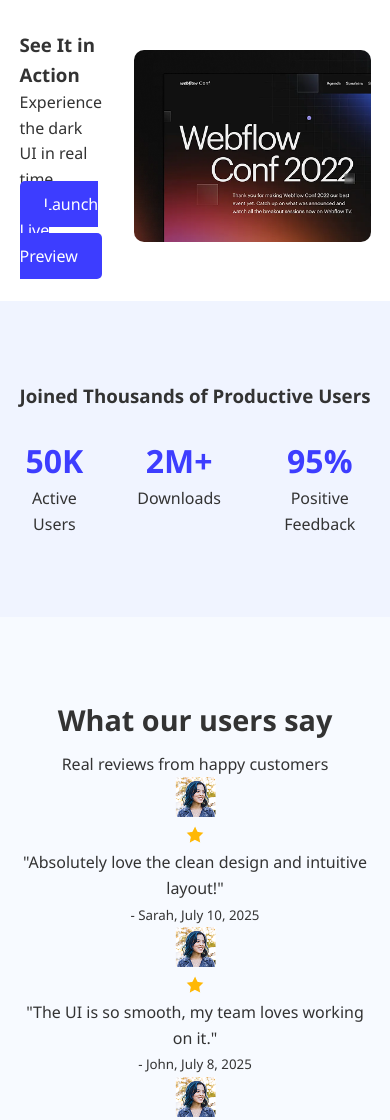
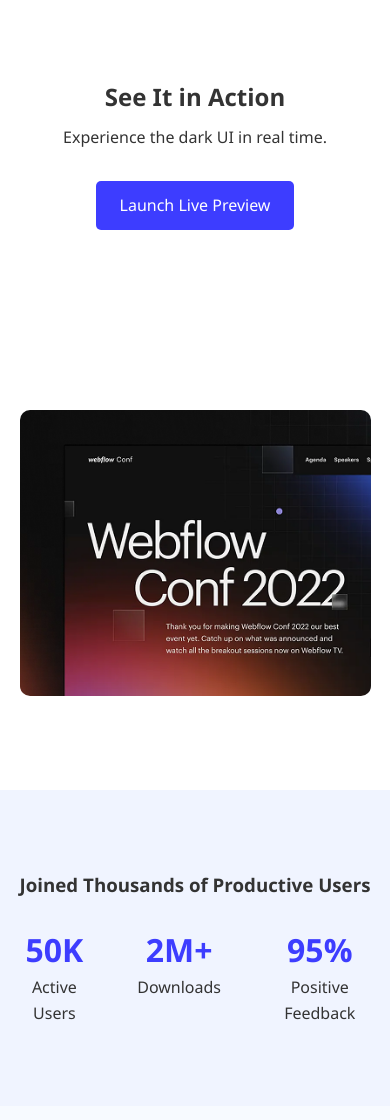
Before and after one commit to naoreen/ph-assignment1-naoreen, a plain HTML site: page index.html in a window 390 px wide. Shown: the part 582-1702 px from the top of the page. Drawn offline with Linux system fonts and the light colour scheme.

Commit message:
Updated action section button

```diff
--- a/index.html
+++ b/index.html
@@ -45,36 +45,37 @@
       </div>
     </div>
   </section>
-
 <section class="feedback">
   <div class="container">
     <h3>What our users say</h3>
     <p>Real reviews from happy customers</p>
 
-    <div class="review">
+    <div class="reviews">
+      <div class="review-card">
         <img src="images/avatar.png" alt="Sarah">
-      <div class="review-text">
+        <div class="review-content">
           <img src="images/icon-star.png" alt="stars" class="stars">
           <p>"Absolutely love the clean design and intuitive layout!"</p>
           <small>- Sarah, July 10, 2025</small>
         </div>
       </div>
 
-    <div class="review">
+      <div class="review-card">
         <img src="images/avatar.png" alt="John">
-      <div class="review-text">
+        <div class="review-content">
           <img src="images/icon-star.png" alt="stars" class="stars">
           <p>"The UI is so smooth, my team loves working on it."</p>
           <small>- John, July 8, 2025</small>
         </div>
       </div>
 
-    <div class="review">
+      <div class="review-card">
         <img src="images/avatar.png" alt="Aisha">
-      <div class="review-text">
+        <div class="review-content">
           <img src="images/icon-star.png" alt="stars" class="stars">
           <p>"Perfect for our agency — clean, fast and professional."</p>
           <small>- Aisha, July 5, 2025</small>
+        </div>
       </div>
     </div>
 
--- a/styles.css
+++ b/styles.css
@@ -58,19 +58,51 @@ body {
   font-size: 2.2rem;
   margin-bottom: 1rem;
 }
+.action {
+  padding: 3rem 0;
+}
+
 .action-content {
   display: flex;
+  flex-wrap: wrap;
+  gap: 2rem;
   align-items: center;
-  gap: 2rem;
 }
 
-.action .left {
-  flex: 1;
+.action .left, .action .right {
+  flex: 1 1 300px;
+}
+
+.action .left h3 {
+  font-size: 1.5rem;
+  margin-bottom: 0.5rem;
+}
+
+.action .left p {
+  margin-bottom: 1rem;
+  line-height: 1.5;
 }
 
 .action .right img {
   max-width: 100%;
   border-radius: 10px;
+}
+
+/* Responsive */
+@media (max-width: 768px) {
+  .action-content {
+    flex-direction: column;
+    text-align: center;
+  }
+
+  .action .left, .action .right {
+    width: 100%;
+  }
+
+  .action .left a {
+    display: inline-block;
+    margin-top: 1rem;
+  }
 }
 
 .users {
```
Lines whose indentation alone changed are shown as unchanged.
